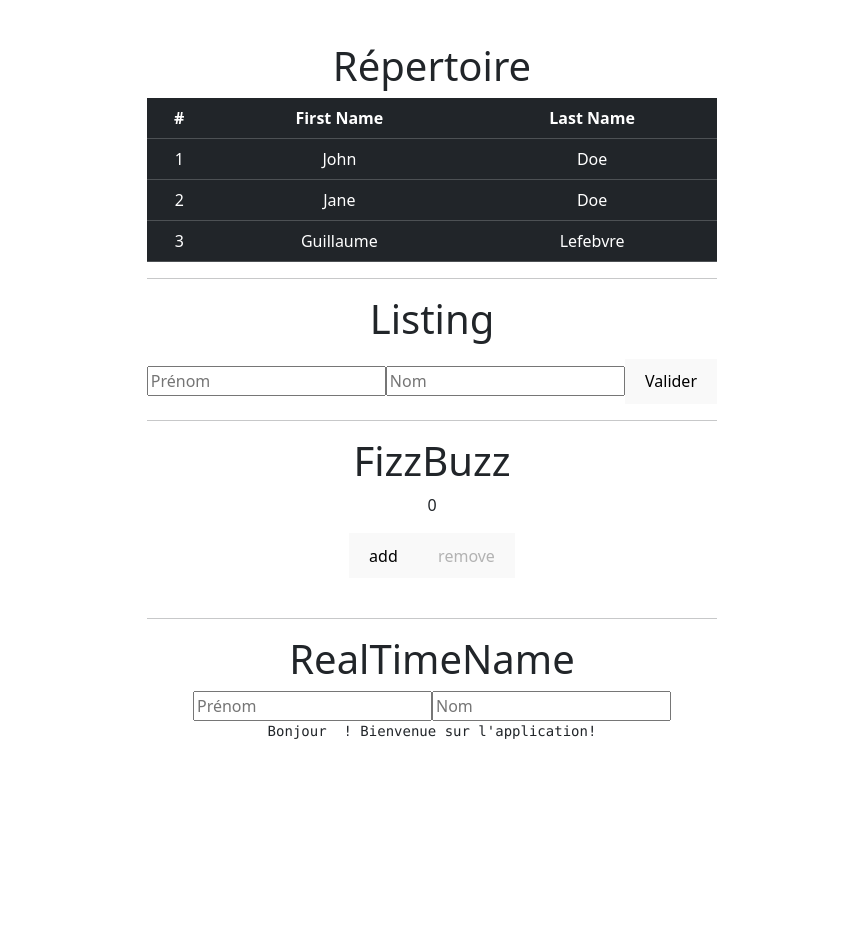
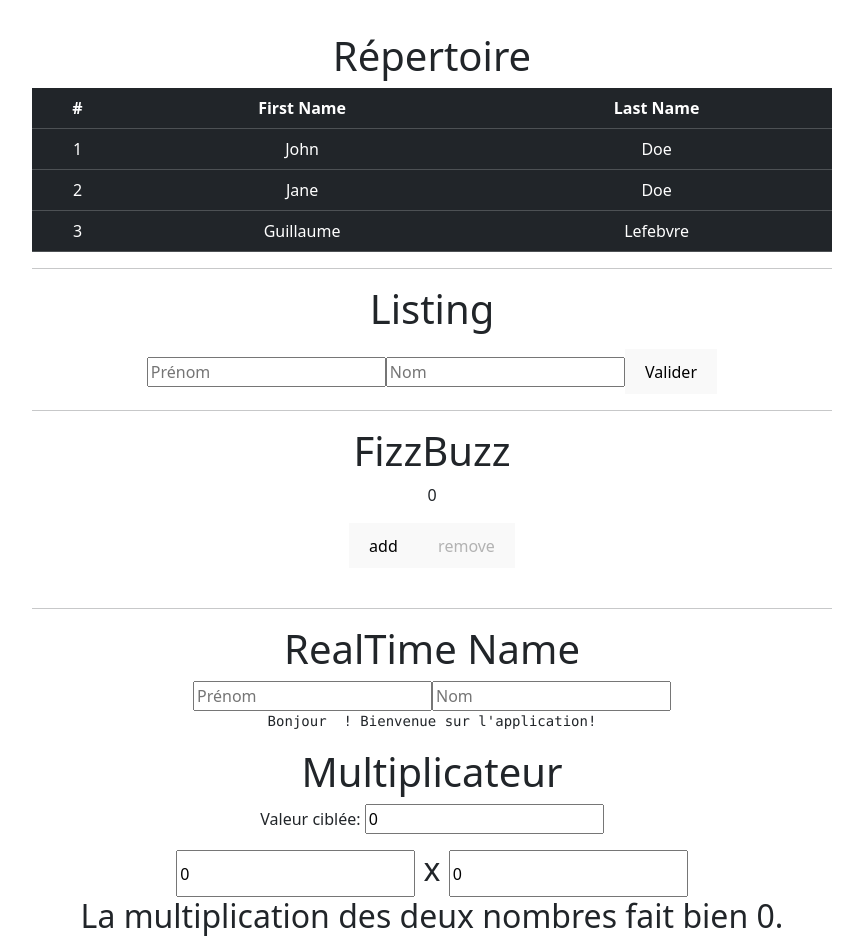
Before and after one commit to llaumegui/M2iReactExercises, a React (Vite) app in the folder exos/: page / in a window 1280 px wide. Shown: the top 952 px of the page, without its empty margins (208-1071 px from the left). Before the commit the page ends 800 px from the top, so only its background shows below. Built offline with nearby package versions, Linux system fonts and the light colour scheme.

Commit message:
:sparkles: : add exo4

```diff
--- a/exos/src/App.jsx
+++ b/exos/src/App.jsx
@@ -4,10 +4,13 @@ import PersonTable from "./components/exo1/personTable";
 import Listing from "./components/exo2/listing";
 import FizzBuzz from "./components/exo3/fizzbuzz";
 import RealTimeName from "./components/exo4/realTimeName";
+import Multiplier from "./components/exo5/multiplier";
 
 function App() {
+  const width = window.screen.width;
   return (
     <>
+    <div style={{width:width}}></div>
       {/* Exo 1*/}
       <h1>Répertoire</h1>
       <PersonTable />
@@ -15,14 +18,17 @@ function App() {
       <hr />
       <h1>Listing</h1>
       <Listing />
+      {/* Exo 3*/}
       <hr />
-      {/* Exo 3*/}
       <h1>FizzBuzz</h1>
       <FizzBuzz />
+      {/* Exo 4*/}
       <hr />
-      {/* Exo 4*/}
-      <h1>RealTimeName</h1>
+      <h1>RealTime Name</h1>
       <RealTimeName />
+      {/* Exo 5*/ }
+      <h1> Multiplicateur</h1>
+      <Multiplier/>
     </>
   );
 }
--- /dev/null
+++ b/exos/src/components/exo5/multiplier.jsx
@@ -0,0 +1,52 @@
+import { useEffect } from "react";
+import { useState } from "react";
+
+const Multiplier = ()=>{
+  const [val1, setVal1] = useState(0);
+  const [val2, setVal2] = useState(0);
+  const [valTarget,setValTarget] = useState(0);
+  const [output,setOutput] = useState("");
+
+  const changeTarget = (e)=>setValTarget(e.target.value);
+  const changeVal1 = (e) => setVal1(e.target.value);
+  const changeVal2 = (e) => setVal2(e.target.value);
+
+  useEffect(()=>{
+    if(val1*val2==valTarget)
+        setOutput(`La multiplication des deux nombres fait bien ${valTarget}.`);
+    else
+    setOutput(`Les deux nombres multipliés ne font pas ${valTarget}.`);
+
+  });
+
+  return (
+    <>
+    <p>Valeur ciblée:&nbsp;
+        <input
+        className="valTarget"
+        type="number"
+        value={valTarget}
+        onInput={changeTarget}
+      />
+    </p>
+
+    <div style={{display:"flex", justifyContent:"center"}}>
+    <input
+        className="val1"
+        type="number"
+        value={val1}
+        onInput={changeVal1}
+      />
+      <h2>&nbsp;x&nbsp;</h2>
+      <input
+        className="val2"
+        type="number"
+        value={val2}
+        onInput={changeVal2}
+      />
+      </div>
+      <h2>{output}</h2>
+      </>
+    );
+}
+export default Multiplier;
```
Also changed, not shown: exos/src/components/exo4/realTimeName.jsx (+5 -2 lines).
